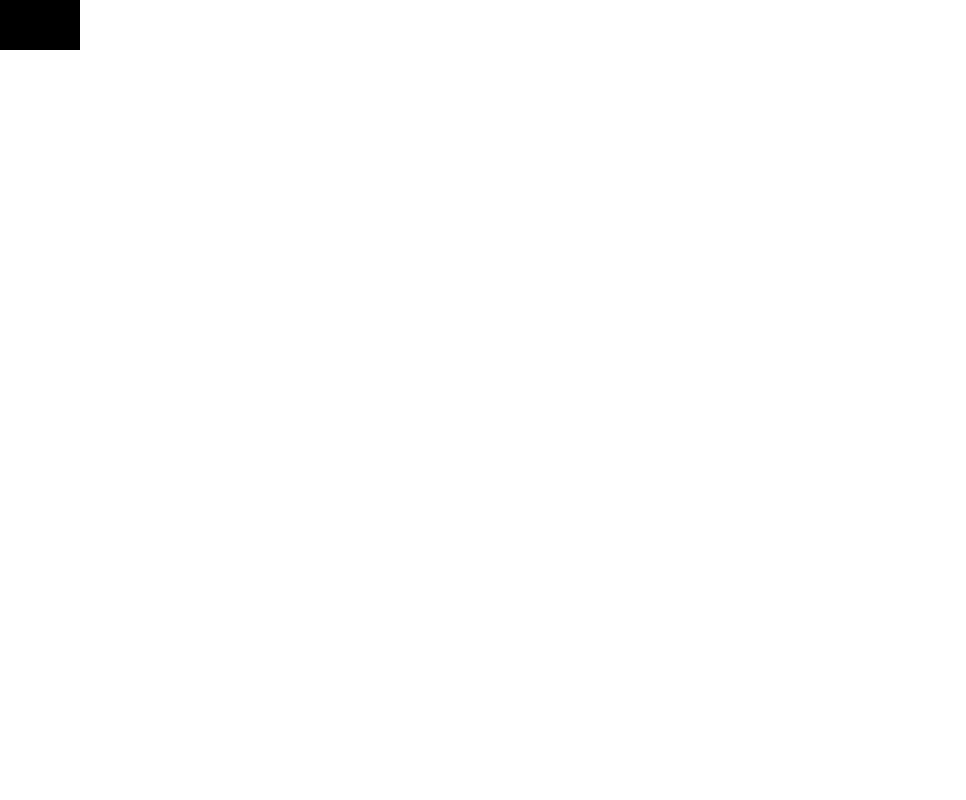
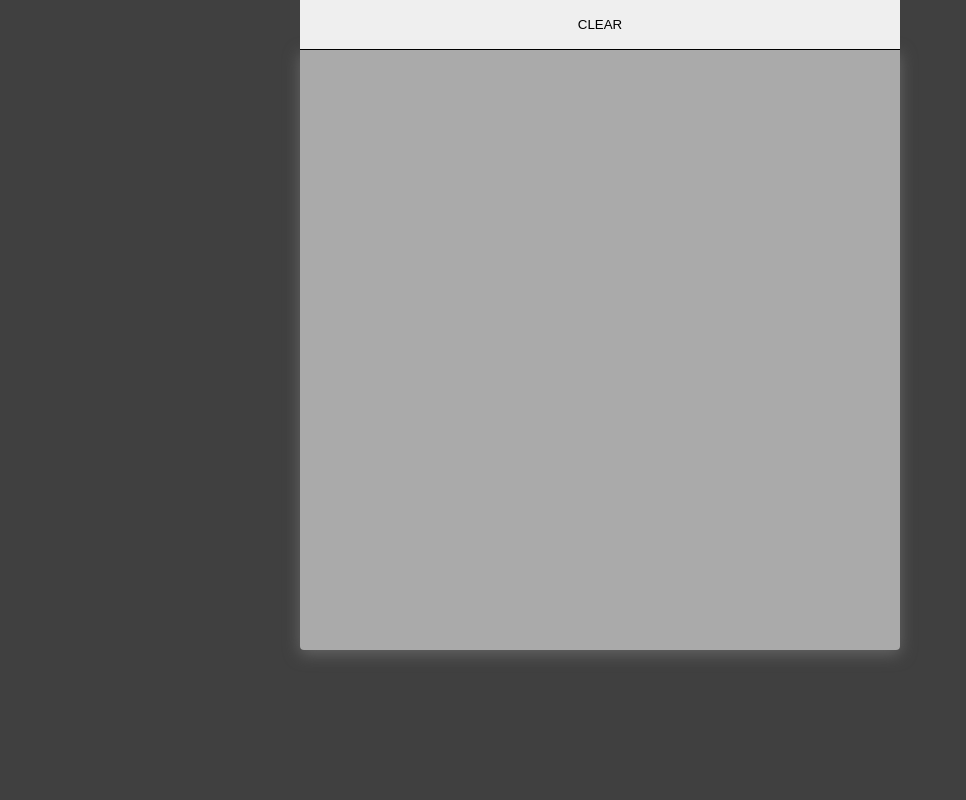
Before and after one commit to InstantRamen/PixaSketch, a plain HTML site: page index.html in a window 1280 px wide. Shown: the whole page, without its empty margins (0-966 px from the left). Drawn offline with nearby package versions, Linux system fonts and the light colour scheme.

Commit message:
repositioned the grid, added clear button

```diff
--- a/css/style.css
+++ b/css/style.css
@@ -2,20 +2,48 @@ body {
   margin: 0px;
   padding: 0px;
   font-size: 0px;
+  background-color: #404040;
 }
-#container {
+#clear {
+  position: relative;
+  left:300px;
+  width:600px;
+  height:50px;
+  background-color: : #c0c0c0;
+  border: none;
+  z-index: 1;
+  border-bottom: 1px solid black;
+}
+
+.hover {
+   background-color: #cacaca;
+}
+#grid-container {
+  position: absolute;
+  left: 300px;
   padding:0px;
   margin: 0px;
   font-size: 0px;
-  display:auto;
-  height:100vh;
-  width: 100vw;
+  height:600px;
+  width: 600px;
+  box-shadow: 0px 4px 16px #666666;
+  border-radius: 4px;
+  border-top-left-radius: 0px;
+  border-top-right-radius: 0px;
+  overflow: hidden;
 }
+
+.inactive-block {
+  background-color: #aaaaaa;
+}
+.active-block {
+  background-color: #000000;
+}
+
 .grid-block {
   display:inline-block;;
-  height:6.25vh;
-  width:6.25vw;
+  height:6.25%;
+  width:6.25%;
   padding:0px;
   margin: 0px;
-  background-color: white;
 }
--- a/index.html
+++ b/index.html
@@ -1,15 +1,20 @@
 <!DOCTYPE html>
 <html lang="en">
 <head>
+
   <meta charset="UTF-8">
+  <link rel="stylesheet" href="css/reset.css">
   <title>Document</title>
   <script src="https://ajax.googleapis.com/ajax/libs/jquery/3.1.1/jquery.min.js"></script>
   <link rel="stylesheet" href="css/style.css">
-  <link rel="stylesheet" href="css/reset.css">
+
   <script src="js/script.js"></script>
 </head>
 <body>
-  <div id="container">
+  <div id="control-container">
+    <button class="button-control" id="clear">CLEAR</button>
+  </div>
+  <div id="grid-container">
     <!-- The grid will appear here! -->
   </div>
 </body>
--- a/js/script.js
+++ b/js/script.js
@@ -4,13 +4,41 @@ $(document).ready(function() {
   // create a 16*16 grid of divs
   for(x = 0; x < 16; x++) {
     for(y = 0; y < 16; y++) {
-      $('#container').append("<div class='grid-block " + x + "-" + y + "' ></div>");
+      $('#grid-container').append("<div class='grid-block " + x + "-" + y + " inactive-block' ></div>");
     }
   }
 
 });
 
 $(document).on("mouseover", ".grid-block", function() {
-  $(this).css("background-color", "black");
+  $(this).removeClass("inactive-block");
+  $(this).addClass("active-block");
 
-})
+
+});
+
+$(document).on("mouseover", "#clear", function() {
+  $(this).addClass('hover');
+
+});
+$(document).on("mouseleave", "#clear", function() {
+  $(this).removeClass('hover');
+
+});
+
+$(document).on("click", "#clear", function() {
+  $(this).removeClass('hover');
+  clearGrid();
+});
+
+function clearGrid() {
+  for(x = 0; x < 16; x++) {
+    for(y = 0; y < 16; y++) {
+      console.log(x + "-" + y);
+      $grid = $("." + x + "-" + y);
+      $grid.removeClass("active-block");
+      $grid.addClass("inactive-block");
+
+    }
+  }
+}
```
